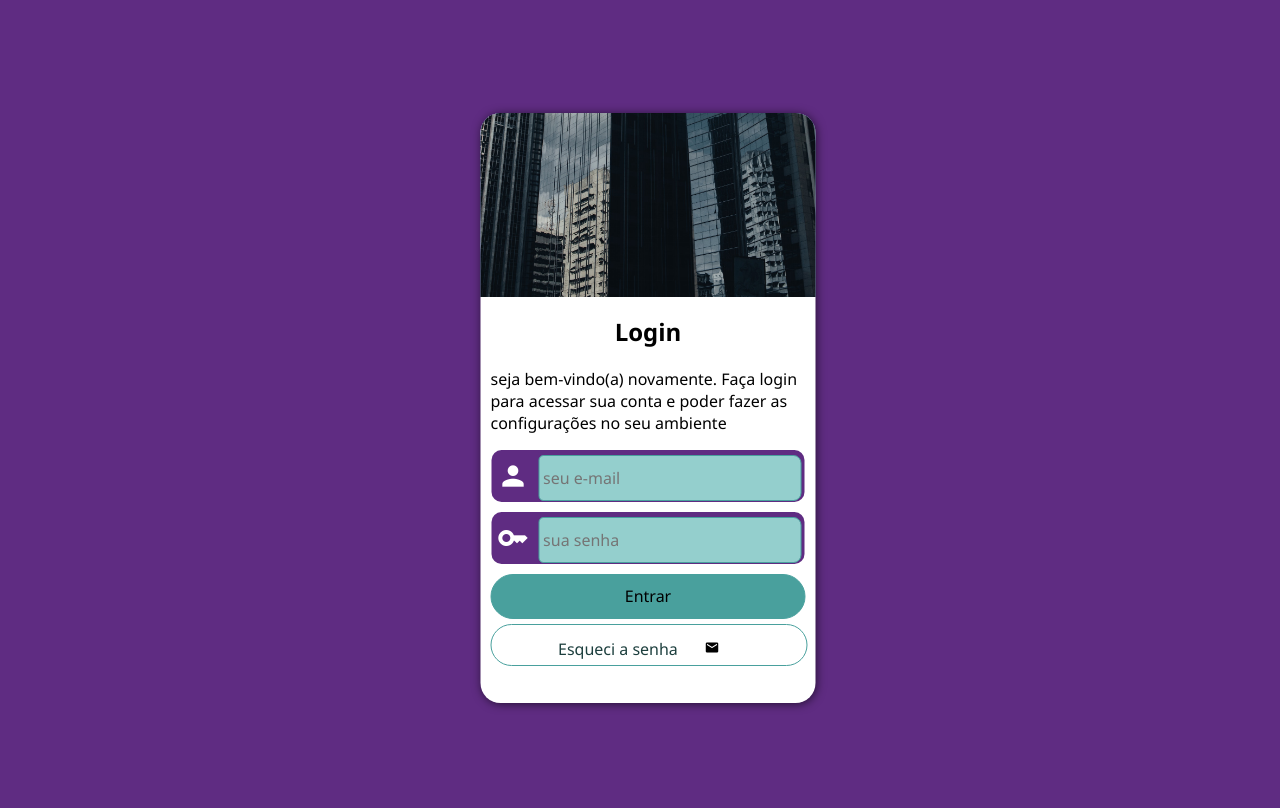
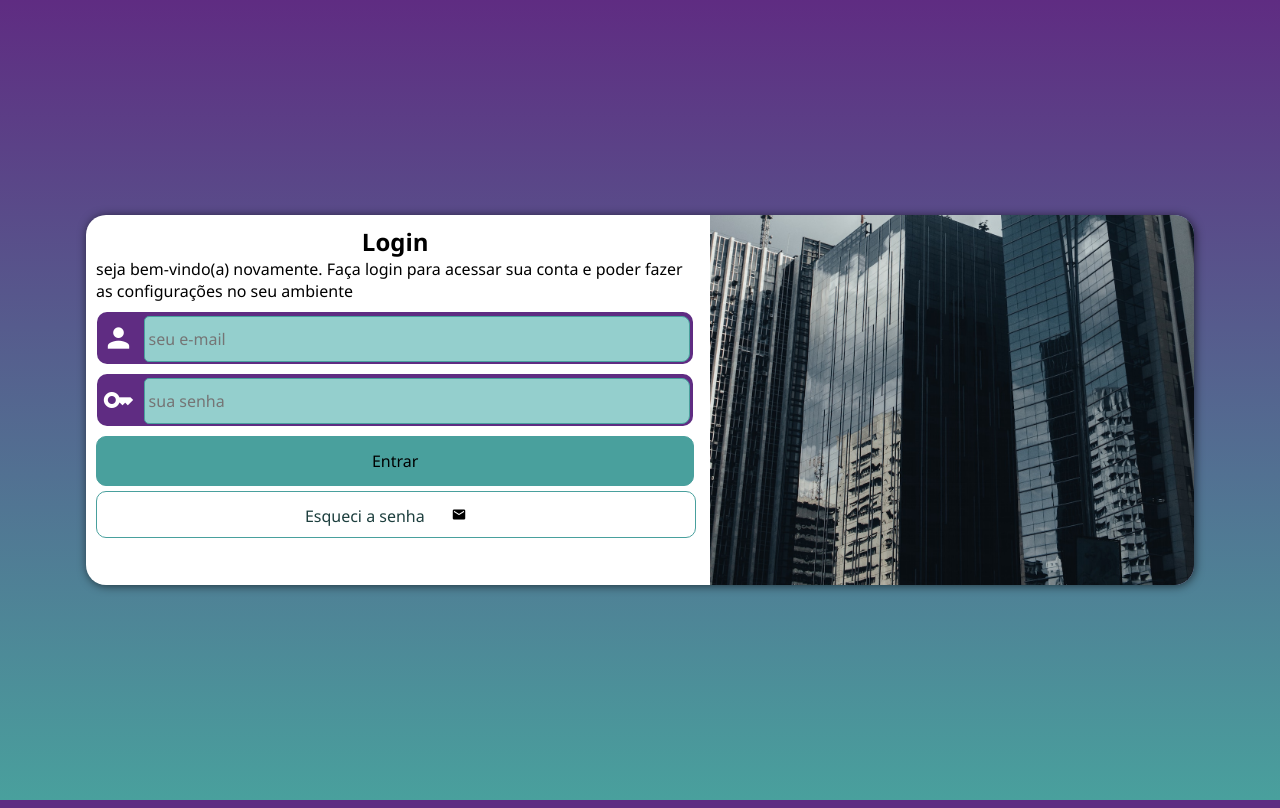
Before and after one commit to Rael-MiBo/projeto-login, a plain HTML site: page index.html in a window 1280 px wide. Drawn offline with Linux system fonts and the light colour scheme.

Commit message:
projeto finalizado

```diff
--- a/estilos/mediaquery.css
+++ b/estilos/mediaquery.css
@@ -16,10 +16,59 @@ Grandes telas: acima de 1200px
 */
 
 @media screen and (min-width: 768px) and (max-width: 992px) {
-    body{
+
+    body {
+        background-image: linear-gradient( to top, #49a09d, #5f2c82 ) ;
+        width: 100vw;
+    }
+    section#login {
+        width: 85vw;
+        height: 300px;
+    }
+
+    section div#imagem {
+        float: left;
+        width: 30%;
+        height: 110%;
+    }
+
+    section div#formulario {
+        float: right;
+        width: 70%;
+    }
+
+    div.campo input {
+        transform: translateY(-9px);
+
+    }
+
+}
+
+@media screen and (min-width: 992px) {
+    body {
         background-image: linear-gradient( to top, #49a09d, #5f2c82 ) ;
         width: 100vw;
     }
 
+    section#login {
+        width: 85vw;
+        height: 350px;
+    }
+
+    section div#imagem {
+        float: right;
+        width: 45%;
+        height: 110%;
+    }
+
+    section div#formulario {
+        float: left;
+        width: 55%;
+    }
+
+    div.campo input {
+        transform: translateY(-9px);
+
+    }
 
 }
--- a/estilos/style.css
+++ b/estilos/style.css
@@ -7,6 +7,8 @@
 */
 
 * {
+    margin: 0px;
+    padding: 0px;
     font-family: 'Segoe UI', Tahoma, Geneva, Verdana, sans-serif;
 }
 
@@ -114,14 +116,14 @@ input.input {
     display: block;
     font-size: 1em;
     width: 100%;
-    height: 45px;
+    height: 50px;
     padding: auto;
     border: 1px solid #49a09d;
-    border-radius: 60px;
+    border-radius: 10px;
     cursor: pointer;
 }
 input.input:hover{
-    background-color: #408987;
+    background-color: #469b98;
 }
 
 a {
@@ -133,14 +135,14 @@ a.esqueci {
     display: block;
     text-align: center;
     font-size: 1em;
-    width: 100%;
-    height: 35px;
+    width: 99.9%;
+    height: 40px;
     padding-top: 5px;
     margin-top: 5px;
     background-color: white;
     color: #1d3f3e;
     border: 1px solid #49a09d;
-    border-radius: 60px;
+    border-radius: 10px;
 }
 
 a:hover {
```
